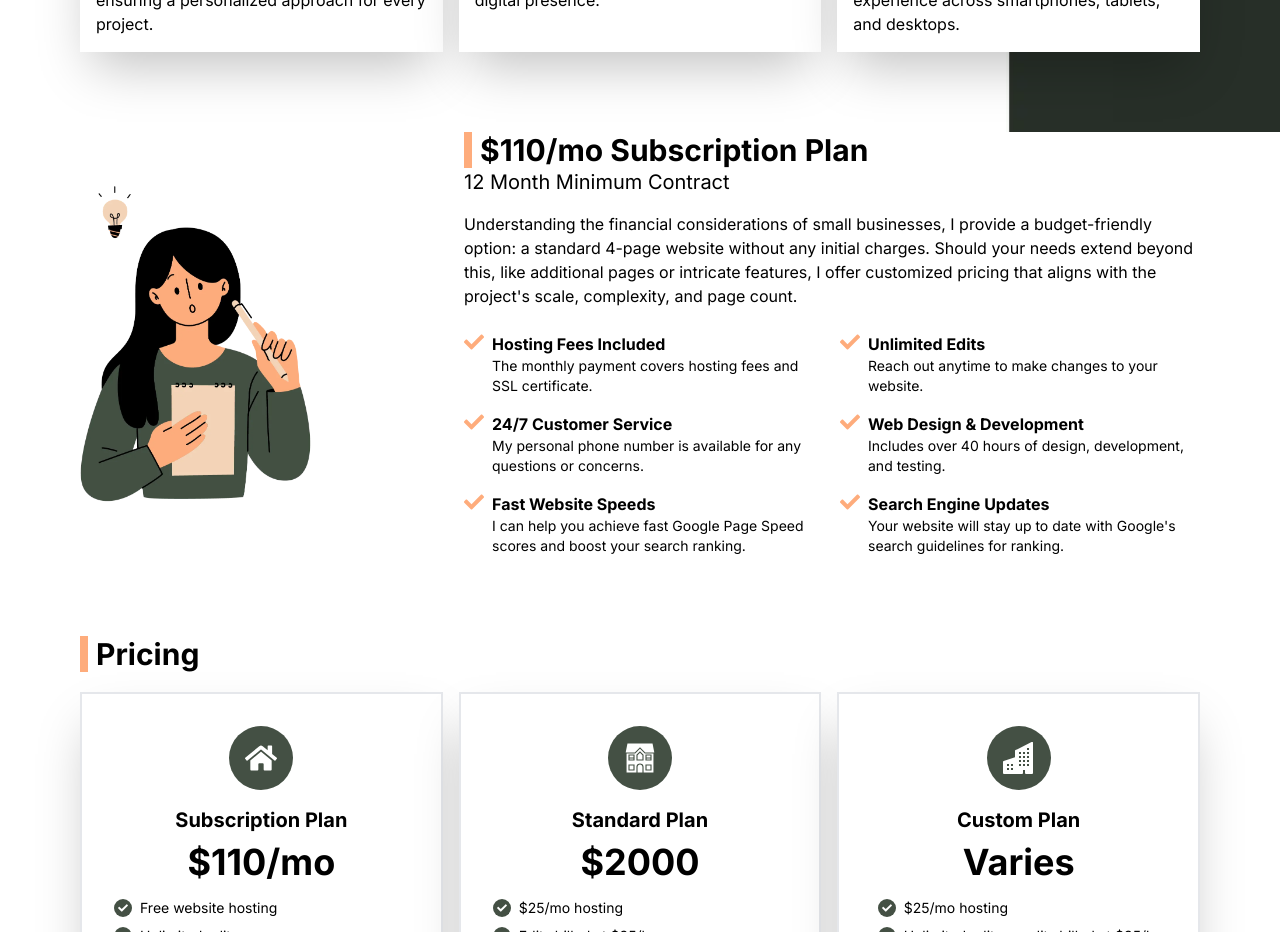
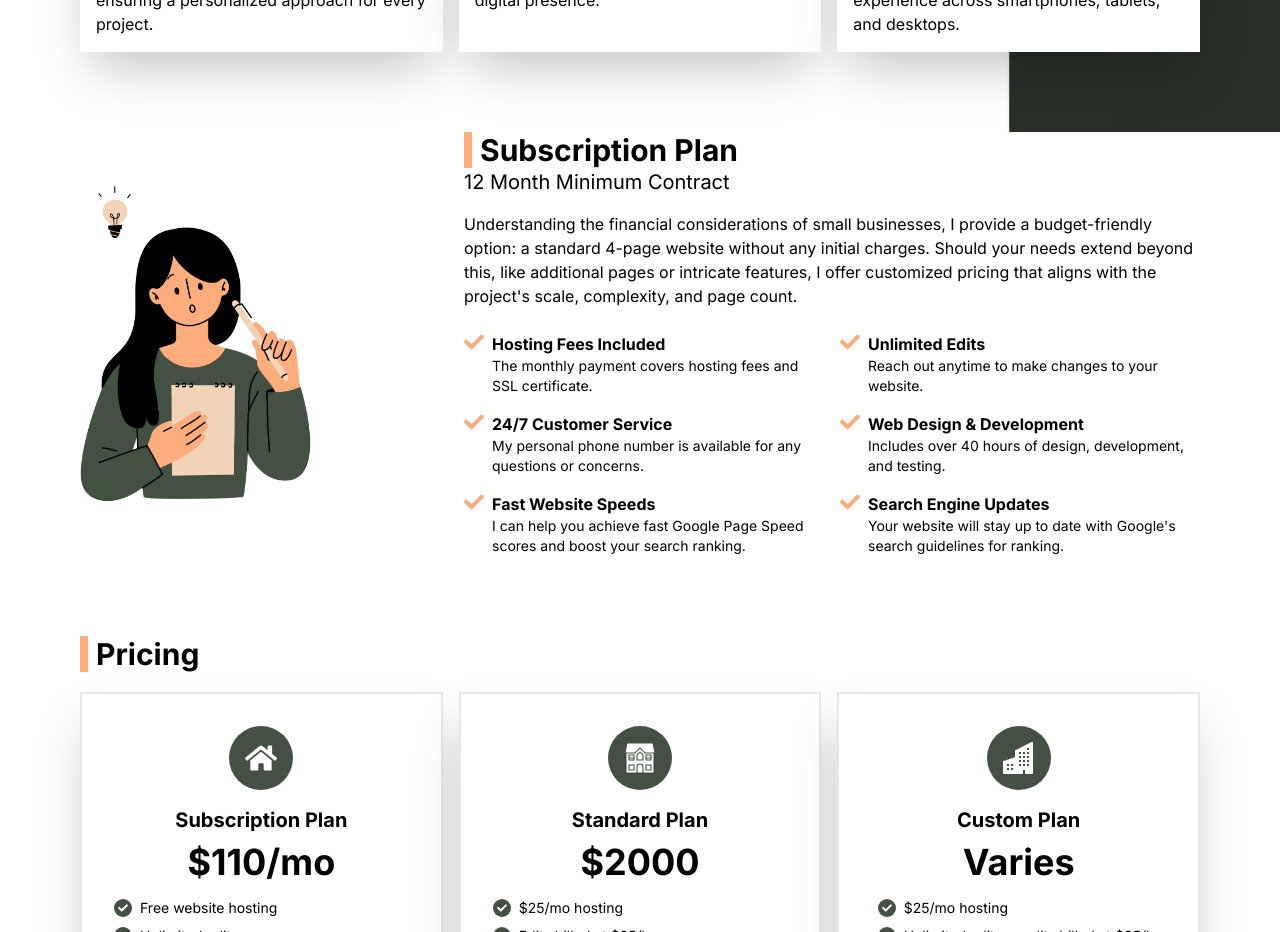
Before and after one commit to jordanwhiguera/web-dev, a Next.js app: page / in a window 1280 px wide. Shown: the part 1440-2372 px from the top of the page. Built offline with nearby package versions, Linux system fonts and the light colour scheme.

Commit message:
changed feature text

```diff
--- a/app/components/Home/Feature.tsx
+++ b/app/components/Home/Feature.tsx
@@ -44,7 +44,7 @@ const PricingSection: React.FC = () => {
           {" "}
           {/* Take up half the width on medium screens */}
           <h2 className="text-3xl font-bold text-black border-l-8 pl-2 border-[#feac7c]">
-            $110/mo Subscription Plan
+            Subscription Plan
           </h2>
           <p className="text-xl text-black">12 Month Minimum Contract</p>
           <p className="mt-4 text-black">
```
